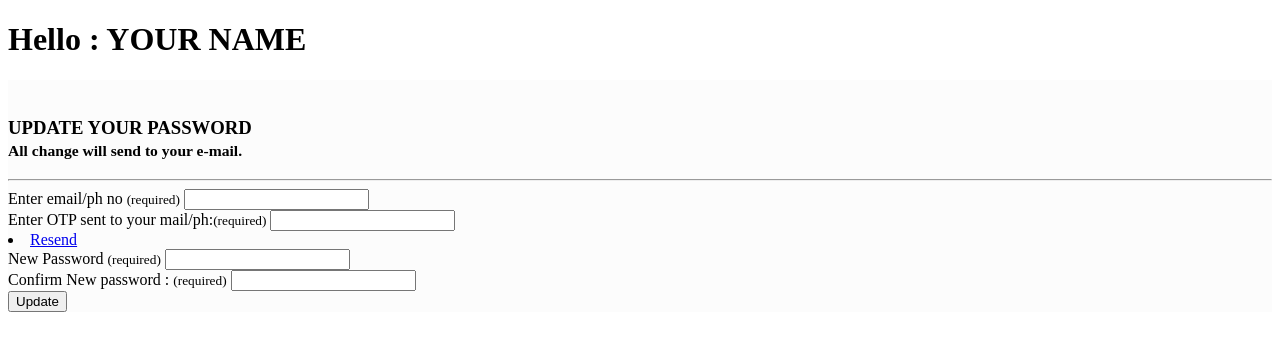
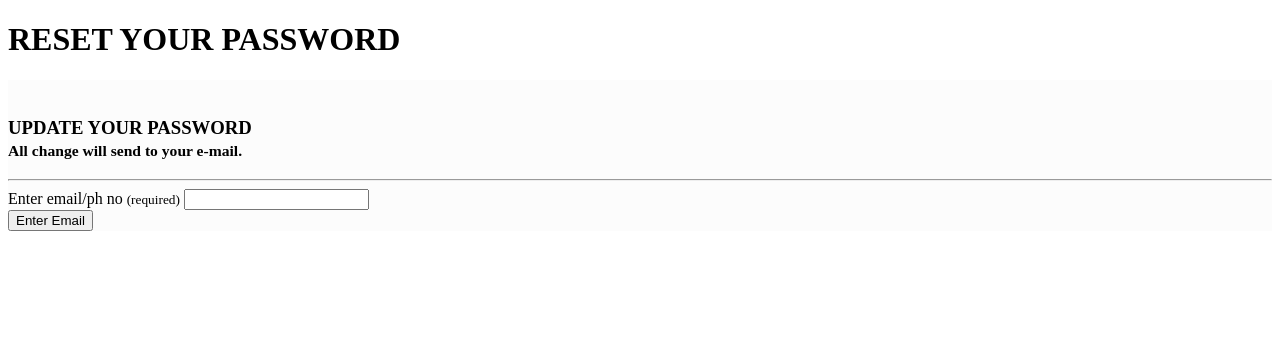
Before and after one commit to rajreeshu/shareshell, a PHP site: the page made by application/views/website/forget_password.php in a window 1280 px wide. Shown: the top 351 px of the page. Run offline with PHP 8.4, Linux system fonts and the light colour scheme; the template is opened without the code that fills it, so the values that code supplies are empty.

Commit message:
forget password work started

```diff
--- a/application/views/website/forget_password.php
+++ b/application/views/website/forget_password.php
@@ -1,8 +1,5 @@
 <!DOCTYPE html>
-<!--[if lt IE 7]>      <html class="no-js lt-ie9 lt-ie8 lt-ie7"> <![endif]-->
-<!--[if IE 7]>         <html class="no-js lt-ie9 lt-ie8"> <![endif]-->
-<!--[if IE 8]>         <html class="no-js lt-ie9"> <![endif]-->
-<!--[if gt IE 8]><!--> <html class="no-js"> <!--<![endif]-->
+<html class="no-js">
     <head>
         <meta charset="utf-8">
         <meta http-equiv="X-UA-Compatible" content="IE=edge">
@@ -11,50 +8,24 @@
         <meta name="author" content="Kimarotec">
         <meta name="keyword" content="html5, css, bootstrap, property, real-estate theme , bootstrap template">
         <meta name="viewport" content="width=device-width, initial-scale=1">
-
-        <!-- <link href='http://fonts.googleapis.com/css?family=Open+Sans:400,300,700,800' rel='stylesheet' type='text/css'> -->
-
-        <!-- Place favicon.ico and apple-touch-icon.png in the root directory -->
-<!--         <link rel="shortcut icon" href="favicon.ico" type="image/x-icon">
-        <link rel="icon" href="favicon.ico" type="image/x-icon">
-
-        <link rel="stylesheet" href="assets/css/normalize.css">
-        <link rel="stylesheet" href="assets/css/font-awesome.min.css">
-        <link rel="stylesheet" href="assets/css/fontello.css">
-        <link href="assets/fonts/icon-7-stroke/css/pe-icon-7-stroke.css" rel="stylesheet">
-        <link href="assets/fonts/icon-7-stroke/css/helper.css" rel="stylesheet">
-        <link href="assets/css/animate.css" rel="stylesheet" media="screen">
-        <link rel="stylesheet" href="assets/css/bootstrap-select.min.css">
-        <link rel="stylesheet" href="bootstrap/css/bootstrap.min.css">
-        <link rel="stylesheet" href="assets/css/icheck.min_all.css">
-        <link rel="stylesheet" href="assets/css/price-range.css">
-        <link rel="stylesheet" href="assets/css/owl.carousel.css">
-        <link rel="stylesheet" href="assets/css/owl.theme.css">
-        <link rel="stylesheet" href="assets/css/owl.transitions.css">
-        <link rel="stylesheet" href="assets/css/style.css">
-        <link rel="stylesheet" href="assets/css/responsive.css"> -->
     </head>
     <body>
 <?php
     $this->load->view('website/link_import');
     $this->load->view('website/header');
 ?>
-
-
         <!-- End of nav bar -->
 
         <div class="page-head">
             <div class="container">
                 <div class="row">
                     <div class="page-head-content">
-                        <h1 class="page-title">Hello : <span class="orange strong">YOUR NAME</span></h1>
+                        <h1 class="page-title">RESET YOUR <span class="orange strong">PASSWORD</span></h1>
                     </div>
                 </div>
             </div>
         </div>
         <!-- End page header -->
-
-        <!-- property area -->
         <div class="content-area user-profiel" style="background-color: #FCFCFC;">&nbsp;
         <div class="container">
             <div class="row">
@@ -76,14 +47,24 @@
                                 <div class="form-group">
                                     <label>Enter email/ph no <small>(required)</small></label>
                                     <input name="Password" type="password" class="form-control">
-                                    </div>
-                                    <div class="form-group" >
-                                        <label>Enter OTP sent to your mail/ph:<small>(required)</small></label>
-                                        <input type="password" class="form-control">
-                                        <div>
-                                            <li><a href="forget_password.html">Resend</a>  </li>
+                                    <div class="col-sm-0 col-sm-offset-1">
+                                        <input id="btn1" type='button' class='btn btn-finish btn-primary pull-right'
+                                            name='Enter' value='Enter Email' onclick="showDivs('btn1','','display1')" />
                                     </div>
                                 </div>
+                                <div class="form-group" id="display1" style="display: none;" >
+                                    <label>Enter OTP sent to your mail/ph:<small>(required)</small>
+                                        <a href="forget_password.html">Resend OTP</a> </label>
+                                    <input  type="password" class="  col-sm-6 form-control">
+                                    <div class="col-sm-0 col-sm-offset-1">
+                                        <input id="btn2" type='button' class='btn btn-finish btn-primary pull-right'
+                                            name='Enter  OTP' value='Enter OTP'  onclick='showDivs("btn2","display1","display2")' />
+                                    </div>
+
+
+
+                                </div>
+                                <div id="display2" style="display: none;">
                                     <div class="form-group">
                                         <label>New Password <small>(required)</small></label>
                                         <input name="Password" type="password" class="form-control">
@@ -92,10 +73,13 @@
                                         <label>Confirm New password : <small>(required)</small></label>
                                         <input type="password" class="form-control">
                                     </div>
+                                    <div class="col-sm-0 col-sm-offset-1">
+                                        <input type='button' class='btn btn-finish btn-primary pull-right' name='update'
+                                            value='Update'/>
                                     </div>
-                                <div class="col-sm-10 col-sm-offset-1">
-                                    <input type='button' class='btn btn-finish btn-primary pull-right' name='update' value='Update' />
                                 </div>
+                            </div>
+
 
                         </div>
 
@@ -116,23 +100,17 @@
     $this->load->view('website/js_import');
 ?>
 
-<!--         <script src="assets/js/modernizr-2.6.2.min.js"></script>
+    </body>
 
-        <script src="assets/js/jquery-1.10.2.min.js"></script>
-        <script src="bootstrap/js/bootstrap.min.js"></script>
-        <script src="assets/js/bootstrap-select.min.js"></script>
-        <script src="assets/js/bootstrap-hover-dropdown.js"></script>
+<script>
 
-        <script src="assets/js/easypiechart.min.js"></script>
-        <script src="assets/js/jquery.easypiechart.min.js"></script>
+    function showDivs(btn, toHide, toShow){
+            document.getElementById(toShow).style.display = "block";
+            document.getElementById(btn).style.display = "none";
+            if(toHide!=""){
+                document.getElementById(toHide).style.display = "none";
+            }
+    }
+</script>
 
-        <script src="assets/js/owl.carousel.min.js"></script>
-        <script src="assets/js/wow.js"></script>
-
-        <script src="assets/js/icheck.min.js"></script>
-        <script src="assets/js/price-range.js"></script>
-
-        <script src="assets/js/main.js"></script>
- -->
-    </body>
 </html>
```
Also changed, not shown: .htaccess. Lines whose indentation alone changed are shown as unchanged.
